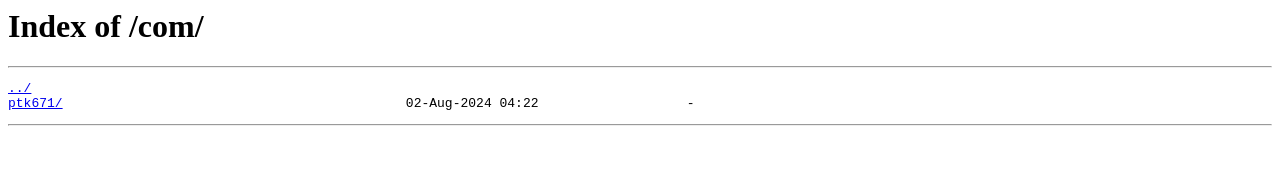
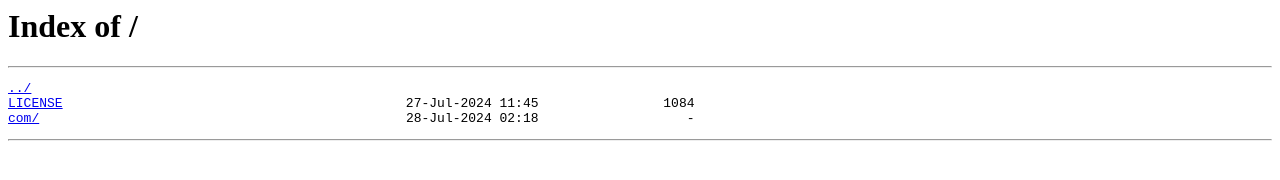
Before and after one commit to DHG-STUDIO/maven, a plain HTML site: page index.html in a window 1280 px wide. Drawn offline with Linux system fonts and the light colour scheme.

Commit message:
Update index.html

```diff
--- a/index.html
+++ b/index.html
@@ -1,12 +1,13 @@
 <html>
 	<head>
-		<title>Index of /com/</title>
+		<title>Index of /</title>
 	</head>
 	<body>
-		<h1>Index of /com/</h1>
+		<h1>Index of /</h1>
 		<hr>
 		<pre><a href="../">../</a>
-<a href="./ptk671/">ptk671/</a>                                            02-Aug-2024 04:22                   -</pre>
+<a href="./LICENSE">LICENSE</a>                                            27-Jul-2024 11:45                1084
+<a href="./com/">com/</a>                                               28-Jul-2024 02:18                   -</pre>
 		<hr>
 	</body>
 </html>
```
